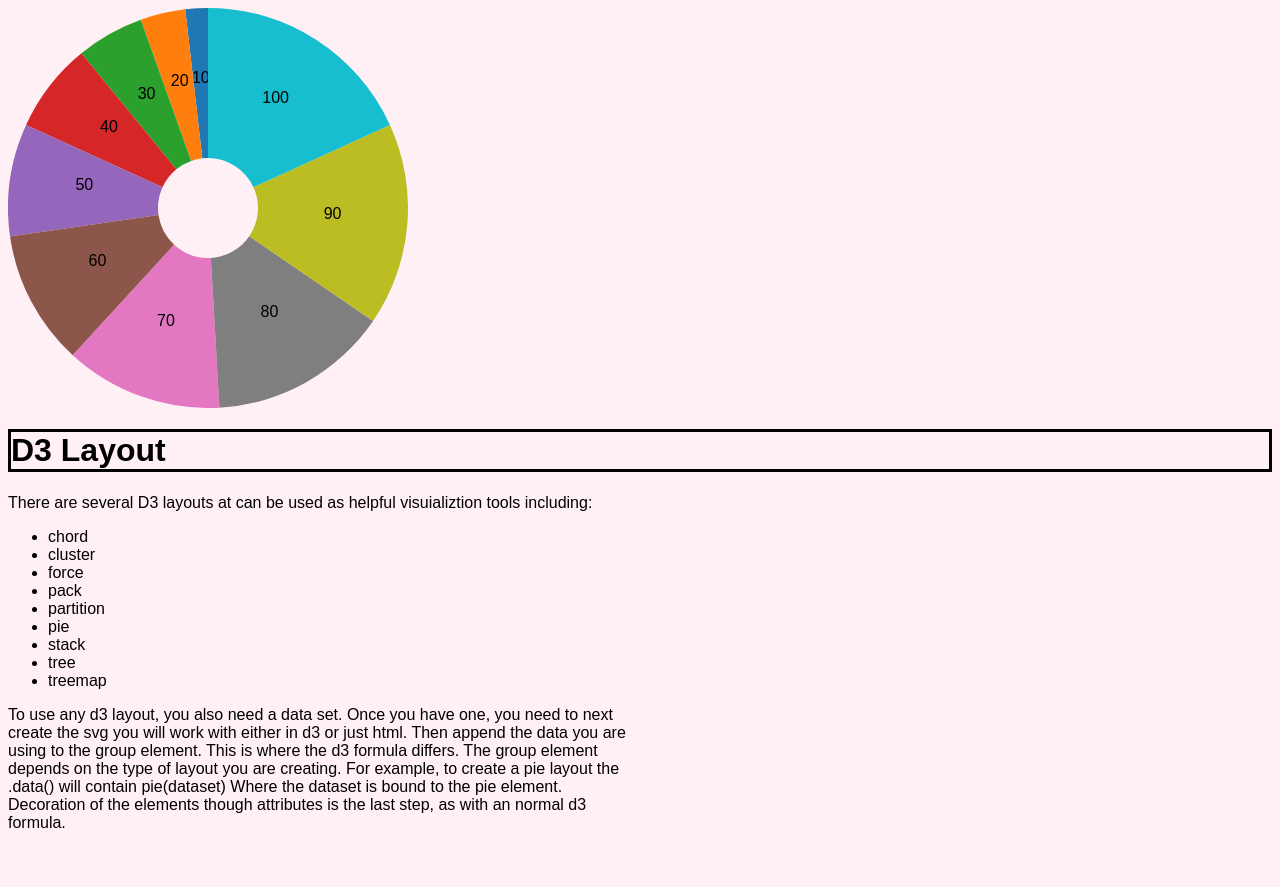
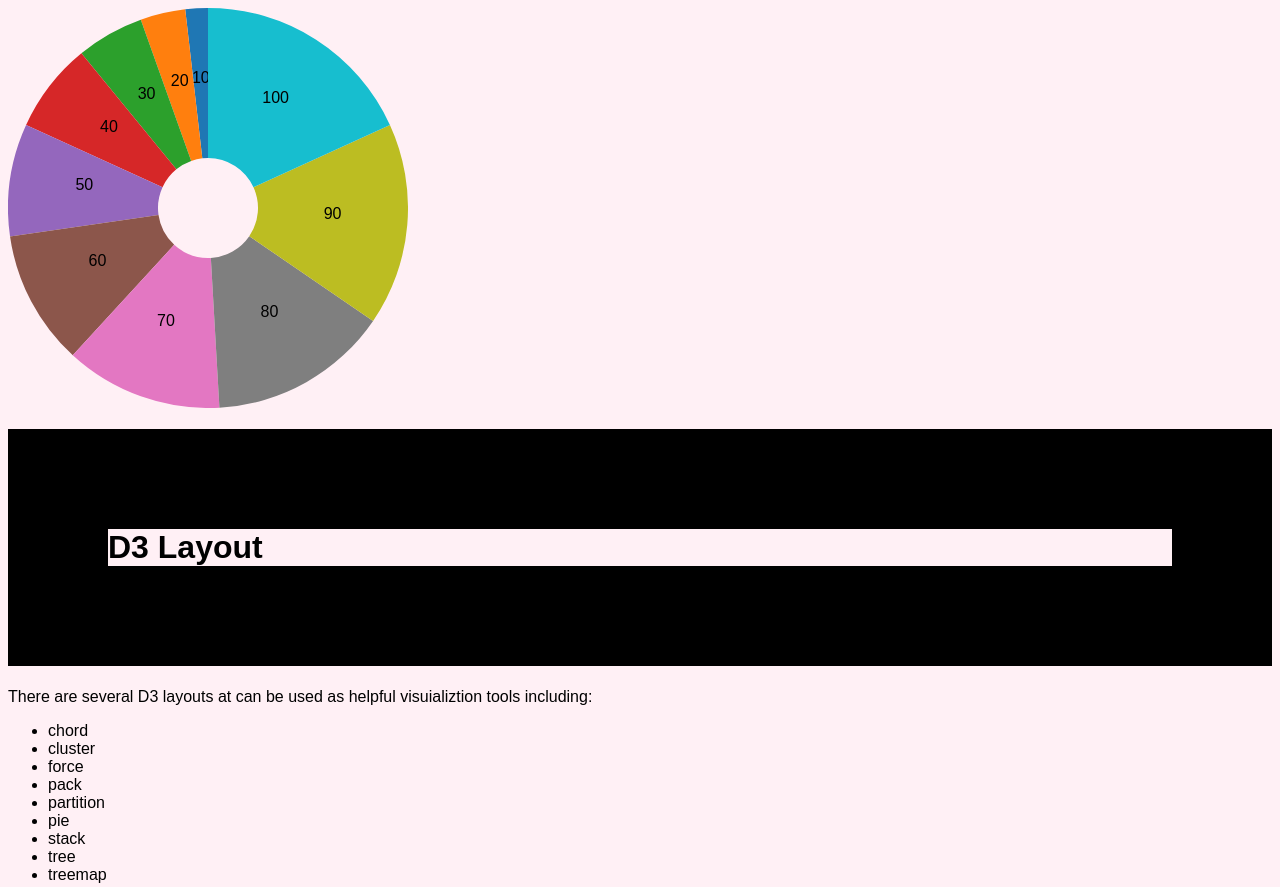
Before and after one commit to abbyhegarty/d3Layouts, a plain HTML site: page index.html in a window 1280 px wide. Shown: the top 887 px of the page. Before the commit the page ends 840 px from the top, so only its background shows below. Drawn offline with nearby package versions, Linux system fonts and the light colour scheme.

Commit message:
Update index.html

```diff
--- a/index.html
+++ b/index.html
@@ -11,6 +11,7 @@
         }
         h1 {
          border: solid;
+         border-width: 100px;
 
             }
         pre {
```
